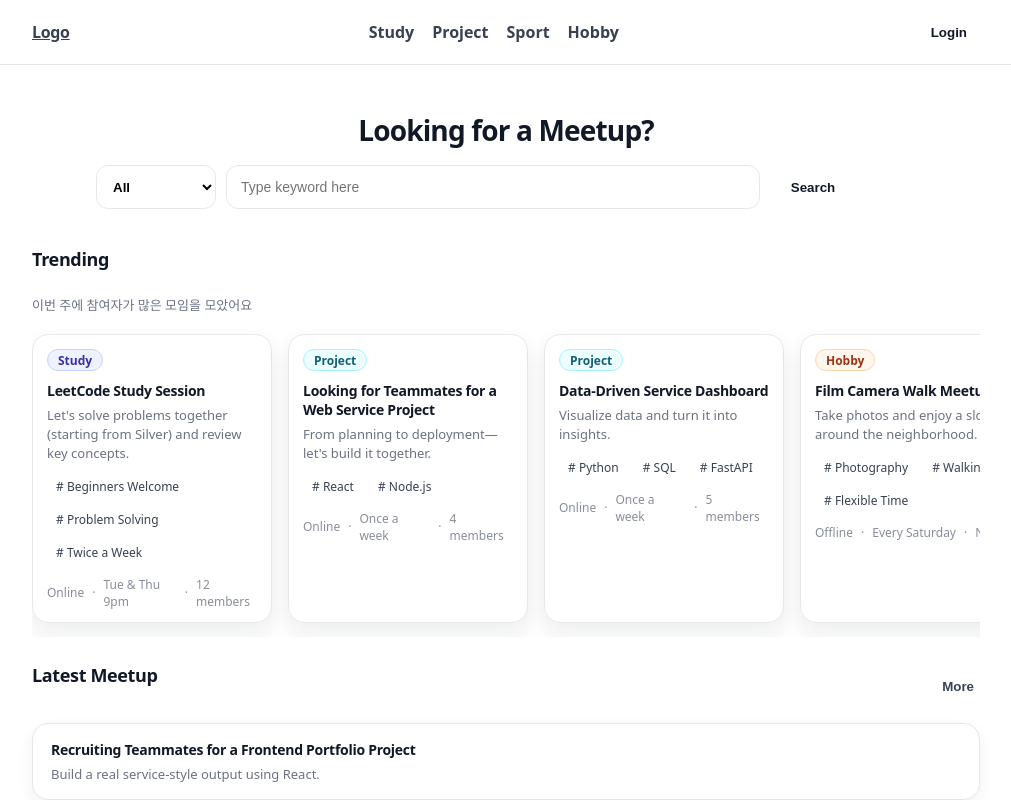
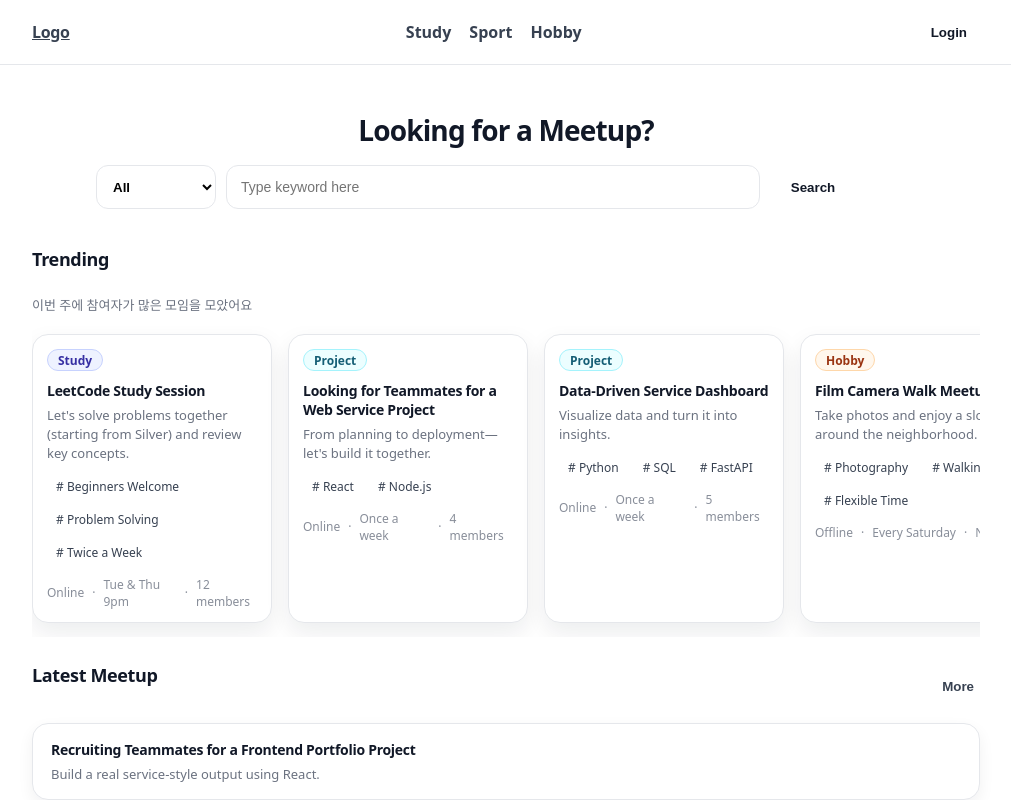
Before and after one commit to Yewon316/LLUS_Frontend_2026, a React (Create React App) app: page / in a window 1280 px wide. Shown: the top 800 px of the page, without its empty margins (134-1145 px from the left). Built offline with nearby package versions, Linux system fonts and the light colour scheme.

Commit message:
ProjectFailed

```diff
--- a/src/App.js
+++ b/src/App.js
@@ -3,7 +3,6 @@ import MainLayout from "./layouts/MainLayout";
 
 import HomePage from "./pages/HomePage";
 import StudyPage from "./pages/StudyPage";
-import ProjectPage from "./pages/ProjectPage";
 import SportsPage from "./pages/SportsPage";
 import HobbyPage from "./pages/HobbyPage";
 import MeetingCreatePage from "./pages/MeetingCreatePage";
@@ -15,7 +14,6 @@ export default function App() {
       <Route element={<MainLayout />}>
         <Route path="/" element={<HomePage />} />
         <Route path="/study" element={<StudyPage />} />
-        <Route path="/project" element={<ProjectPage />} />
         <Route path="/sports" element={<SportsPage />} />
         <Route path="/hobby" element={<HobbyPage />} />
         <Route path="/meetings/:id" element={<MeetingDetailPage />} />
--- a/src/components/Navbar.jsx
+++ b/src/components/Navbar.jsx
@@ -17,9 +17,6 @@ export default function Navbar() {
           <NavLink to="/study" className={linkClass}>
             Study
           </NavLink>
-          <NavLink to="/project" className={linkClass}>
-            Project
-          </NavLink>
           <NavLink to="/sports" className={linkClass}>
             Sport
           </NavLink>
--- a/src/pages/ProjectPage.jsx
+++ /dev/null
@@ -1,7 +0,0 @@
-export default function ProjectPage() {
-  return (
-    <div className="section">
-      <h2 className="section__title">프로젝트</h2>
-    </div>
-  );
-}
```
